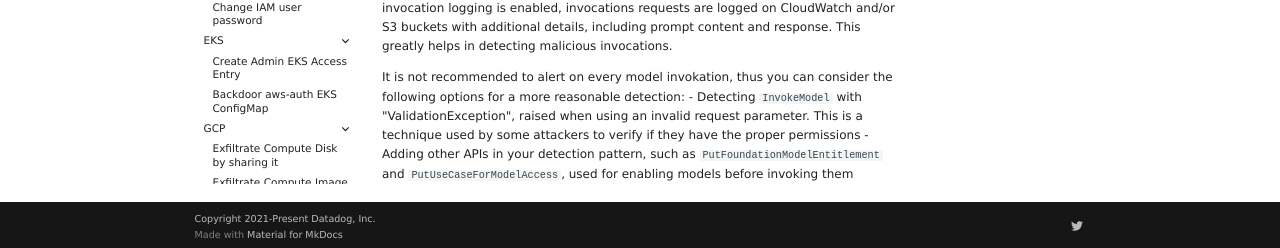
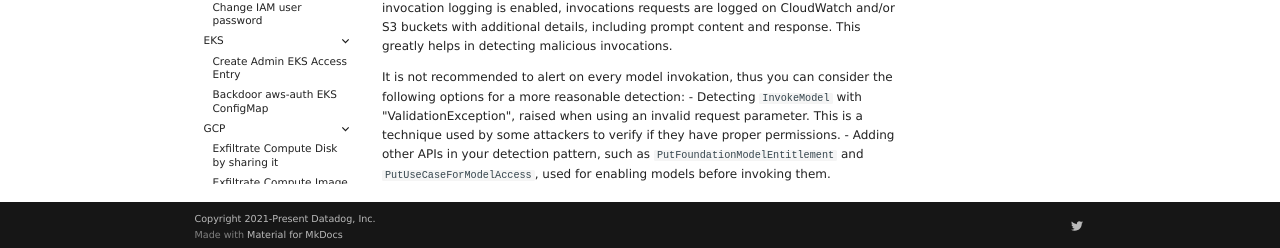
Before and after one commit to DataDog/stratus-red-team, an MkDocs documentation site: the page built from docs/attack-techniques/AWS/aws.impact.bedrock-invoke-model.md, in a window 1280 px wide and 1256 px high. Shown: the part 1005-1253 px from the top of the window. Built offline with MkDocs 1.6.1 and Material for MkDocs 9.7.7, drawn with Linux system fonts in a browser that asks for light colours; nearby versions of some CDN libraries; library files that are not in the unit come from our copies; comment, search, counter and statistics services are not loaded.

```diff
--- a/docs/attack-techniques/AWS/aws.impact.bedrock-invoke-model.md
+++ b/docs/attack-techniques/AWS/aws.impact.bedrock-invoke-model.md
@@ -46,5 +46,5 @@ Through CloudTrail's <code>ListFoundationModels</code> and <code>InvokeModel</co
 If model invocation logging is enabled, invocations requests are logged on CloudWatch and/or S3 buckets with additional details, including prompt content and response. This greatly helps in detecting malicious invocations.
 
 It is not recommended to alert on every model invokation, thus you can consider the following options for a more reasonable detection:
-- Detecting <code>InvokeModel</code> with "ValidationException", raised when using an invalid request parameter. This is a technique used by some attackers to verify if they have the proper permissions
-- Adding other APIs in your detection pattern, such as <code>PutFoundationModelEntitlement</code> and <code>PutUseCaseForModelAccess</code>, used for enabling models before invoking them
+- Detecting <code>InvokeModel</code> with "ValidationException", raised when using an invalid request parameter. This is a technique used by some attackers to verify if they have proper permissions.
+- Adding other APIs in your detection pattern, such as <code>PutFoundationModelEntitlement</code> and <code>PutUseCaseForModelAccess</code>, used for enabling models before invoking them.
```
